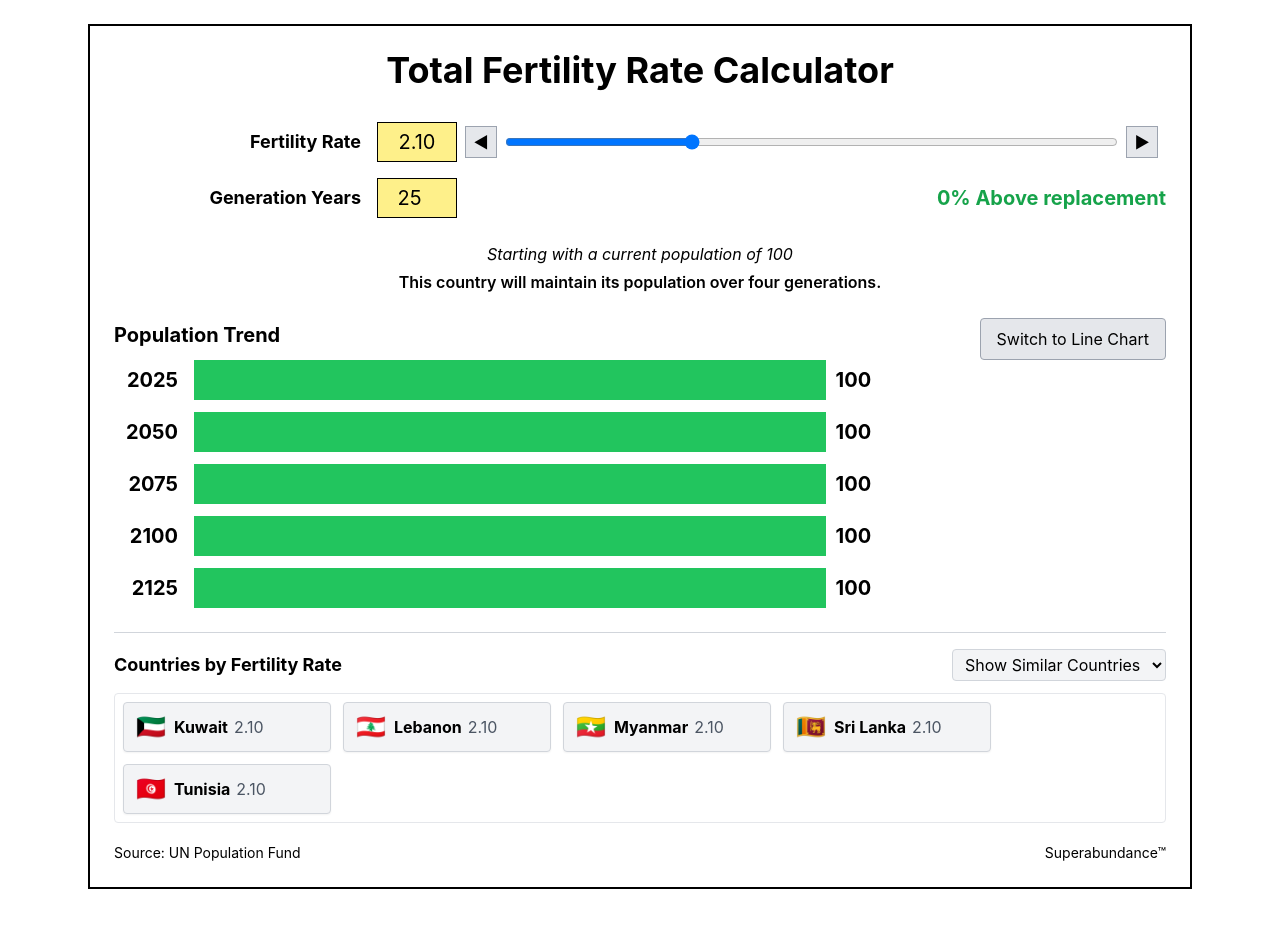
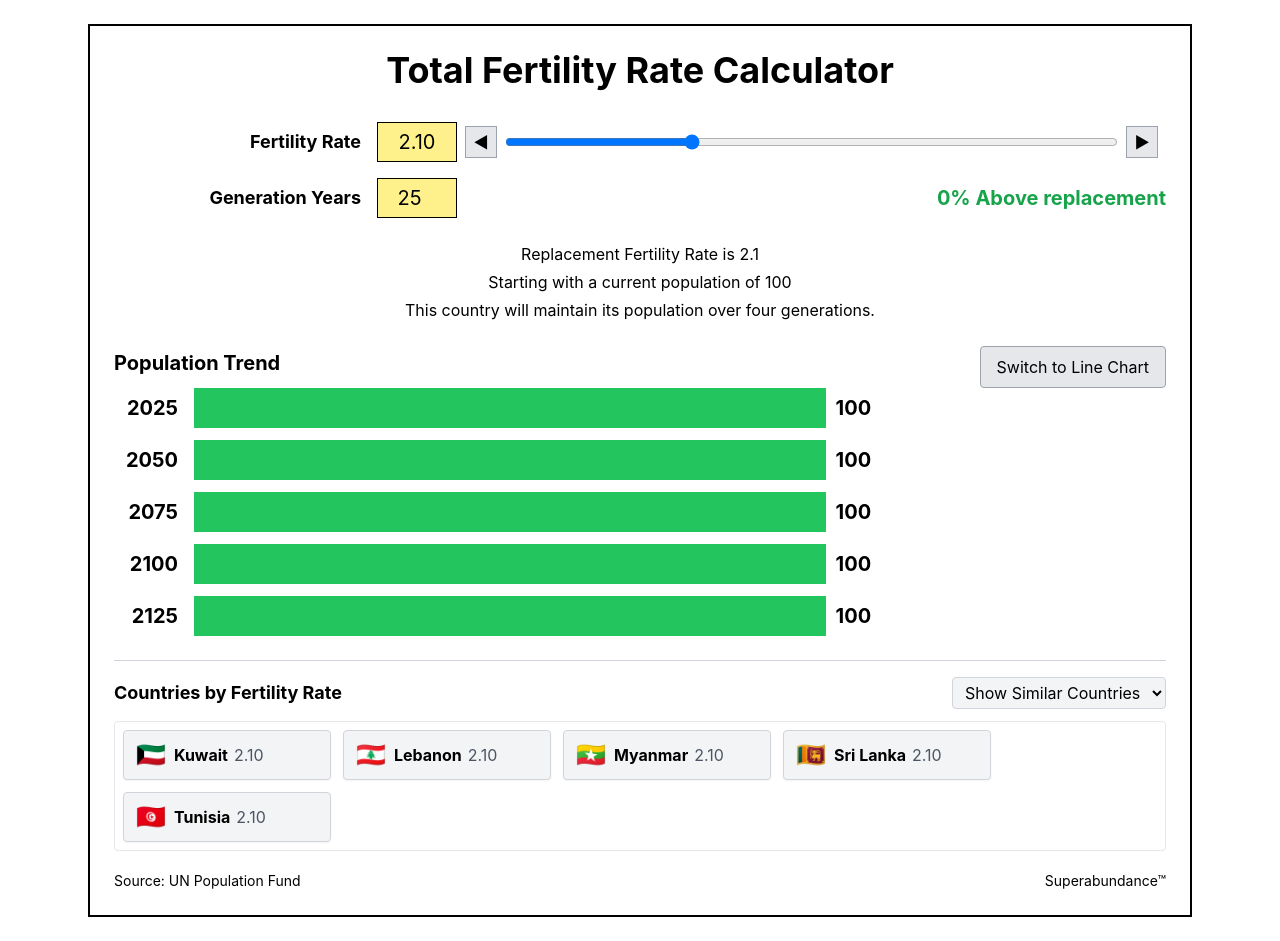
Before and after one commit to caydenpark/fertility-calculator, a React (Create React App) app: page / in a window 1280 px wide. Before the commit the page ends 913 px from the top, so only its background shows below. Built offline with nearby package versions, Linux system fonts and the light colour scheme.

Commit message:
Add line that displays replacement fertility rate

```diff
--- a/src/components/fixed-fertility-calculator.tsx
+++ b/src/components/fixed-fertility-calculator.tsx
@@ -463,10 +463,13 @@ const FertilityCalculator = () => {
           </div>
         </div>
 
-        <div className="mt-4 text-base italic">
+        <div className="mt-4 text-base">
+          Replacement Fertility Rate is 2.1
+        </div>
+        <div className="mt-1 text-base">
           Starting with a current population of 100
         </div>
-        <div className="mt-1 text-base font-semibold">
+        <div className="mt-1 text-base">
           {populationChange}
         </div>
 
```
